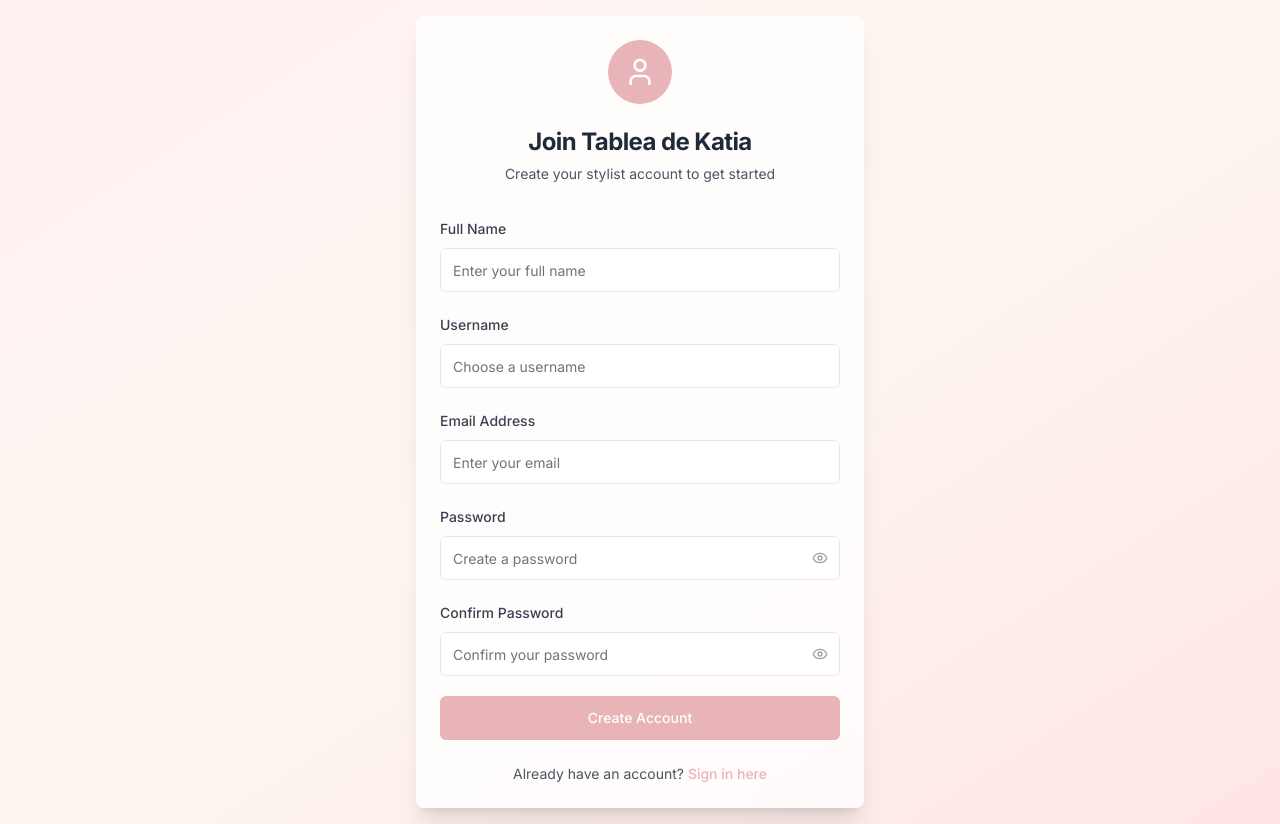
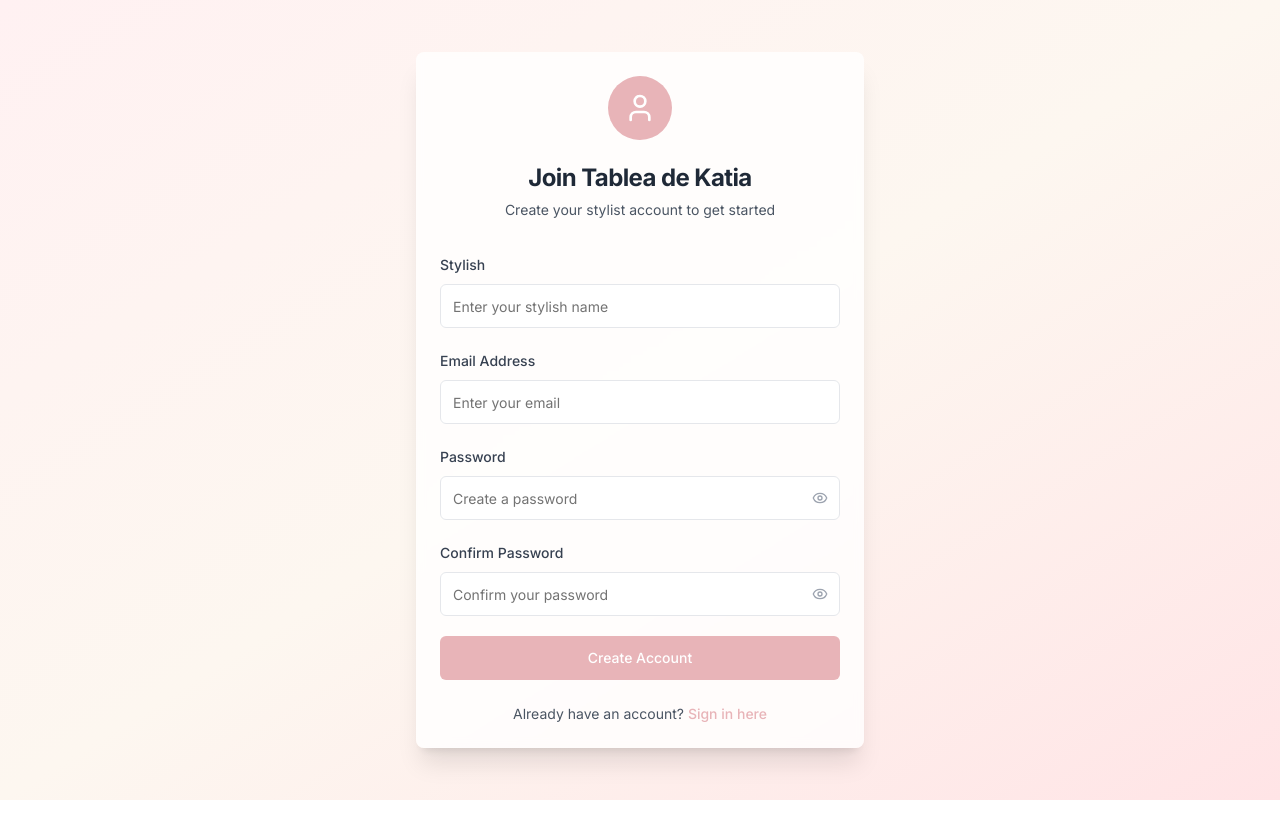
Before and after one commit to eimf/sheets, a Next.js app: page /register in a window 1280 px wide. After the commit the page ends 800 px from the top, so only its background shows below. Built offline with nearby package versions, Linux system fonts and the light colour scheme.

Commit message:
ensure services are scoped to specific user and cycle

```diff
--- a/components/auth/RegisterForm.tsx
+++ b/components/auth/RegisterForm.tsx
@@ -16,8 +16,7 @@ import { setCredentials } from '@/lib/slices/authSlice';
 import { toast } from 'sonner';
 
 const registerSchema = z.object({
-  fullName: z.string().min(2, 'Full name must be at least 2 characters'),
-  username: z.string().min(3, 'Username must be at least 3 characters'),
+  stylish: z.string().min(2, 'Stylish name must be at least 2 characters'), // Renamed from fullName, username removed
   email: z.string().email('Please enter a valid email address'),
   password: z.string().min(6, 'Password must be at least 6 characters'),
   confirmPassword: z.string(),
@@ -46,8 +45,7 @@ export default function RegisterForm() {
   const onSubmit = async (data: RegisterData) => {
     try {
       const result = await register({
-        fullName: data.fullName,
-        username: data.username,
+        stylish: data.stylish, // Renamed from fullName, username removed
         email: data.email,
         password: data.password,
       }).unwrap();
@@ -86,34 +84,18 @@ export default function RegisterForm() {
         <CardContent>
           <form onSubmit={handleSubmit(onSubmit)} className="space-y-5">
             <div className="space-y-2">
-              <Label htmlFor="fullName" className="text-sm font-medium text-gray-700">
-                Full Name
+              <Label htmlFor="stylish" className="text-sm font-medium text-gray-700">
+                Stylish
               </Label>
               <Input
-                id="fullName"
+                id="stylish"
                 type="text"
-                placeholder="Enter your full name"
+                placeholder="Enter your stylish name"
                 className="h-11 border-gray-200 focus:border-rose-gold focus:ring-rose-gold/20"
-                {...registerField('fullName')}
+                {...registerField('stylish')}
               />
-              {errors.fullName && (
-                <p className="text-sm text-red-500">{errors.fullName.message}</p>
-              )}
-            </div>
-
-            <div className="space-y-2">
-              <Label htmlFor="username" className="text-sm font-medium text-gray-700">
-                Username
-              </Label>
-              <Input
-                id="username"
-                type="text"
-                placeholder="Choose a username"
-                className="h-11 border-gray-200 focus:border-rose-gold focus:ring-rose-gold/20"
-                {...registerField('username')}
-              />
-              {errors.username && (
-                <p className="text-sm text-red-500">{errors.username.message}</p>
+              {errors.stylish && (
+                <p className="text-sm text-red-500">{errors.stylish.message}</p>
               )}
             </div>
 
--- a/components/dashboard/Header.tsx
+++ b/components/dashboard/Header.tsx
@@ -51,7 +51,7 @@ export default function Header() {
 
         <div className="flex items-center space-x-4">
           <div className="text-right hidden sm:block">
-            <p className="text-sm font-medium text-gray-800">{user?.fullName}</p>
+            <p className="text-sm font-medium text-gray-800">{user?.stylish}</p>
             <p className="text-xs text-gray-500 capitalize">{user?.role}</p>
           </div>
 
@@ -60,7 +60,7 @@ export default function Header() {
               <Button variant="ghost" className="relative h-10 w-10 rounded-full">
                 <Avatar className="h-10 w-10">
                   <AvatarFallback className="bg-rose-gold text-white">
-                    {user?.fullName ? getInitials(user.fullName) : 'U'}
+                    {user?.stylish ? getInitials(user.stylish) : 'U'}
                   </AvatarFallback>
                 </Avatar>
               </Button>
@@ -68,7 +68,7 @@ export default function Header() {
             <DropdownMenuContent className="w-56" align="end" forceMount>
               <DropdownMenuLabel className="font-normal">
                 <div className="flex flex-col space-y-1">
-                  <p className="text-sm font-medium leading-none">{user?.fullName}</p>
+                  <p className="text-sm font-medium leading-none">{user?.stylish}</p>
                   <p className="text-xs leading-none text-muted-foreground">
                     {user?.email}
                   </p>
--- a/lib/api.ts
+++ b/lib/api.ts
@@ -66,9 +66,8 @@ const baseQueryWithReauth = async (args: any, api: any, extraOptions: any) => {
 
 export interface User {
   id: number;
-  username: string;
   email: string;
-  fullName: string;
+  stylish: string; // Renamed from fullName, username removed
   role: string;
   createdAt?: string;
 }
@@ -132,20 +131,19 @@ export const salonApi = createApi({
         method: 'POST',
         body: credentials,
       }),
-      invalidatesTags: ['User'],
+      invalidatesTags: ['User', 'Service'], // Added 'Service' to invalidate service cache
     }),
     register: builder.mutation<AuthResponse, {
-      username: string;
       email: string;
       password: string;
-      fullName: string;
+      stylish: string; // Renamed from fullName, username removed
     }>({
       query: (userData) => ({
         url: '/auth/register',
         method: 'POST',
         body: userData,
       }),
-      invalidatesTags: ['User'],
+      invalidatesTags: ['User', 'Service'], // Added 'Service' to invalidate service cache
     }),
     getProfile: builder.query<{ success: boolean; user: User }, void>({
       query: () => '/auth/profile',
@@ -158,23 +156,23 @@ export const salonApi = createApi({
       providesTags: ['Service'],
     }),
     getServicesByCycle: builder.query<ServicesResponse, { cycleStartDate: string; cycleEndDate: string }>({ // userId removed from args as it's from session
-      query: ({ cycleStartDate, cycleEndDate }) => `/services?cycleStartDate=${cycleStartDate}&cycleEndDate=${cycleEndDate}`, // Corrected endpoint and params
+      query: ({ cycleStartDate, cycleEndDate }) => `/services/cycle?cycleStartDate=${cycleStartDate}&cycleEndDate=${cycleEndDate}`, // Corrected endpoint to /services/cycle
       providesTags: ['Service'],
     }),
-    createService: builder.mutation<{ success: boolean; service: Service }, { userId: number } & ServiceRequest>({ // Updated return type
-      query: ({ userId, ...service }) => ({
+    createService: builder.mutation<{ success: boolean; service: Service }, ServiceRequest>({ // userId removed from args
+      query: (service) => ({
         url: '/services',
         method: 'POST',
-        body: { ...service, userId },
+        body: service, // userId removed from body
       }),
       invalidatesTags: ['Service'],
     }),
 
-    updateService: builder.mutation<{ success: boolean; service: Service }, { userId: number; id: number } & Partial<ServiceRequest>>({ // Updated return type
-      query: ({ userId, id, ...service }) => ({
+    updateService: builder.mutation<{ success: boolean; service: Service }, { id: number } & Partial<ServiceRequest>>({ // userId removed from args
+      query: ({ id, ...service }) => ({
         url: `/services/${id}`,
         method: 'PUT',
-        body: { ...service, userId },
+        body: service, // userId removed from body
       }),
       invalidatesTags: ['Service'],
     }),
```
Also changed, not shown: components/dashboard/ServiceForm.tsx (+31 -7 lines), 1 other file (tests, documents, lock files or other folders).
